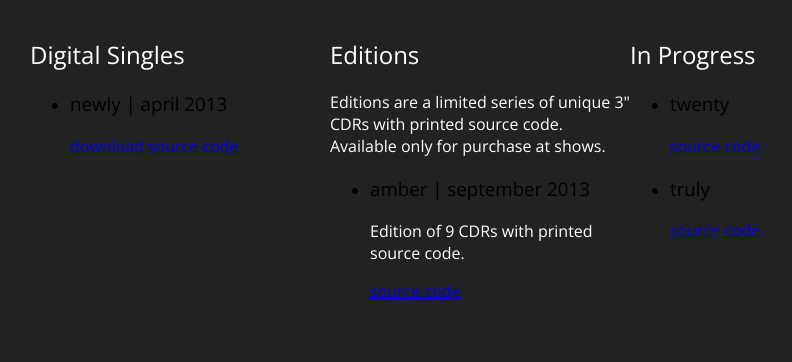
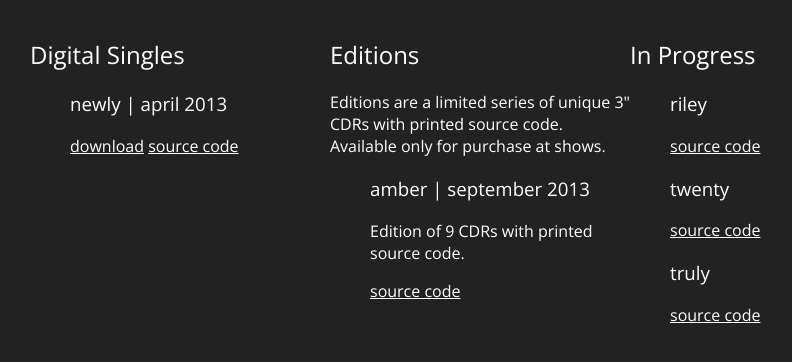
Before and after one commit to lettersonsounds/lettersonsounds.com, a plain HTML site: page index.html in a window 1280 px wide. Shown: the part 224-586 px from the top of the page, without its empty margins (160-952 px from the left). Drawn offline with nearby package versions, Linux system fonts and the light colour scheme.

Commit message:
add riley

```diff
--- a/index.html
+++ b/index.html
@@ -1,6 +1,5 @@
 <!DOCTYPE html>
 <html>
-	<head>
 		<title>Letters on Sounds</title>
 
 		<link href="http://fonts.googleapis.com/css?family=Open+Sans:300,600" type="text/css" rel="stylesheet" />
@@ -37,6 +36,10 @@
                 <h2>In Progress</h2>
                 <ul>
                     <li>
+                        <h3>riley</h3>
+                        <a href="https://github.com/lettersonsounds/riley">source code</a>
+                    </li>
+                    <li>
                         <h3>twenty</h3>
                         <a href="https://github.com/lettersonsounds/twenty">source code</a>
                     </li>
--- a/main.css
+++ b/main.css
@@ -1,6 +1,15 @@
 * {
 	font-family: "Open Sans", sans-serif;
 	font-weight: 300;
+}
+
+ul {
+    margin: 0;
+    list-style-type: none;
+}
+
+li p, li h3, li a {
+    color: #fff;
 }
 
 body, html {
```
